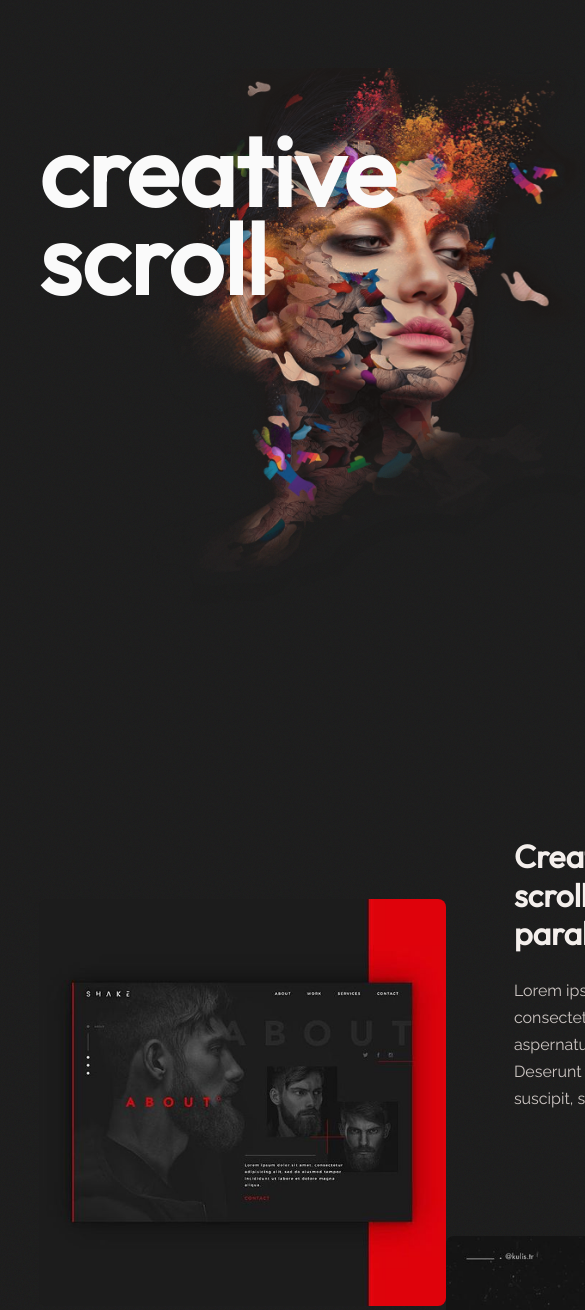
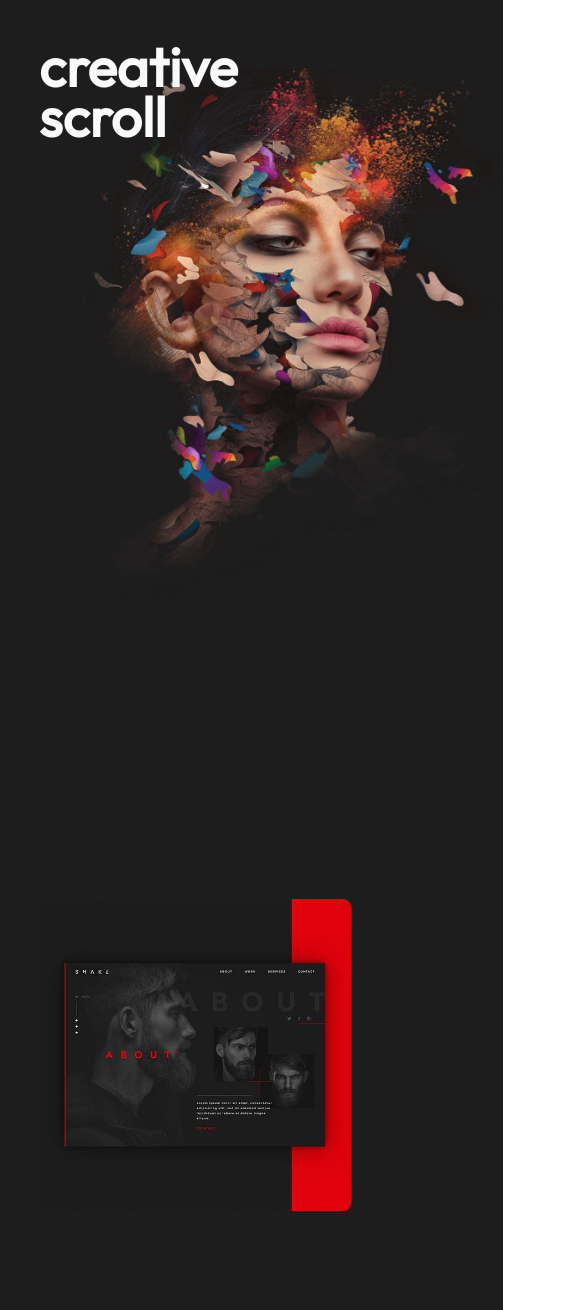
Before and after one commit to khojiakbarr/scroll-smooth-gsap, a plain HTML site: page index.html in a window 390 px wide. Shown: the top 1310 px of the page, 585 px wide, since content can reach past the window. Drawn offline with Linux system fonts and the light colour scheme.

Commit message:
last commit

```diff
--- a/css/main.css
+++ b/css/main.css
@@ -53,6 +53,9 @@ body {
   left: 37vw;
   top: 8vh;
   z-index: -1;
+  @media (max-width: 768px) {
+    left: 15vw;
+  }
 }
 
 .container {
@@ -65,11 +68,20 @@ body {
   width: min-content;
   top: 15vh;
   line-height: 0.9;
+
+  @media (max-width: 768px) {
+    font-size: 55px;
+    top: 5vh;
+  }
 }
 
 .gallery {
   display: flex;
   padding: calc(var(--index) * 10) 0;
+  gap: 30px;
+  @media (max-width: 768px) {
+    flex-direction: column;
+  }
 }
 
 .gallery > * {
@@ -80,10 +92,13 @@ body {
 }
 
 .gallery__item {
-  max-width: calc(var(--index) * 33);
+  max-width: 100%;
   margin-bottom: var(--gallery-gap);
   max-height: 180vh;
   border-radius: 8px;
+  @media (max-width: 768px) {
+    max-height: auto !important;
+  }
 }
 .gallery__left {
   margin-top: calc(var(--gallery-gap) * 1.5);
@@ -98,6 +113,9 @@ body {
   width: calc(var(--index) * 22);
   color: var(--color-text);
   position: relative;
+  /* @media (max-width: 768px) {
+    width: calc(var(--index) * 25);
+  } */
 }
 
 .text-block__h {
@@ -105,7 +123,15 @@ body {
   line-height: 2.4rem;
   color: var(--color-head);
   margin-bottom: 1.5rem;
+  /* @media (max-width: 768px) {
+    font-size: 1.7rem;
+    line-height: auto;
+  } */
 }
 .text-block__p {
   line-height: 1.7rem;
+  @media (max-width: 768px) {
+    font-size: 1rem;
+    line-height: auto;
+  }
 }
```
